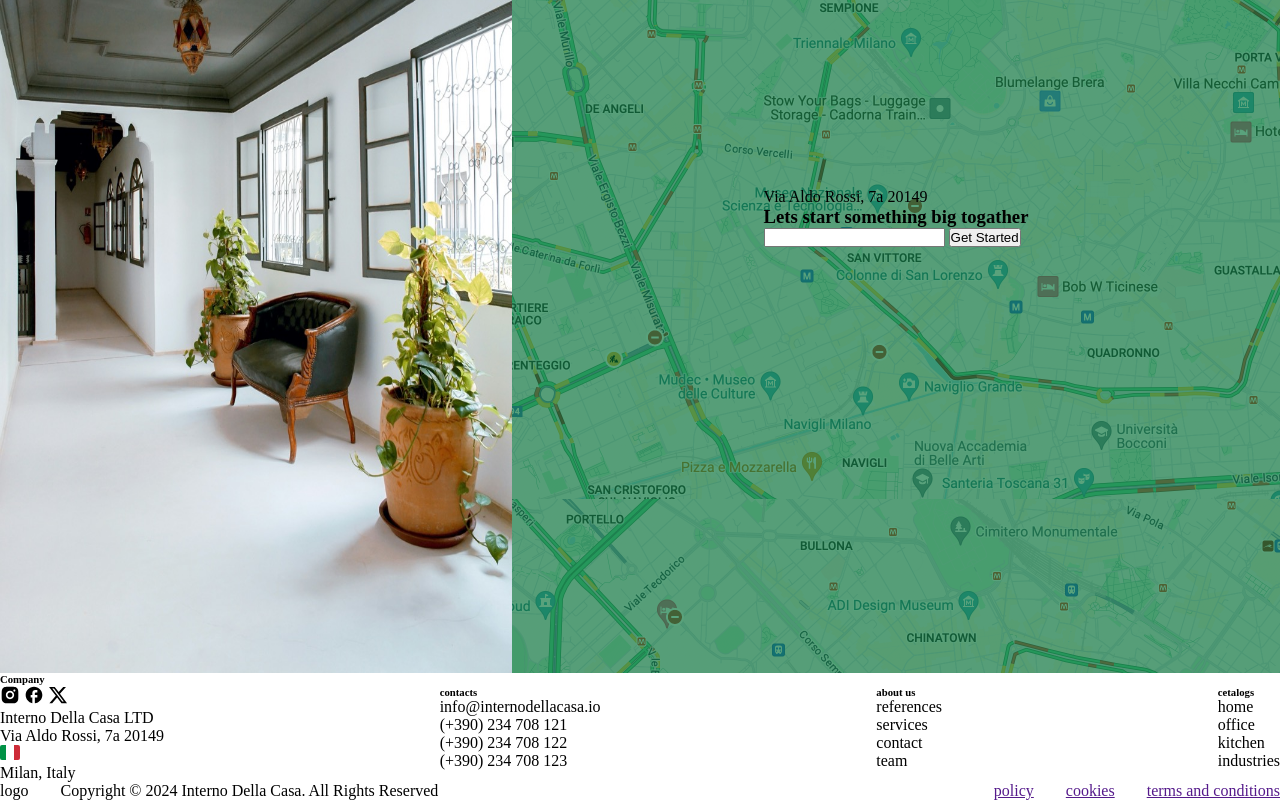
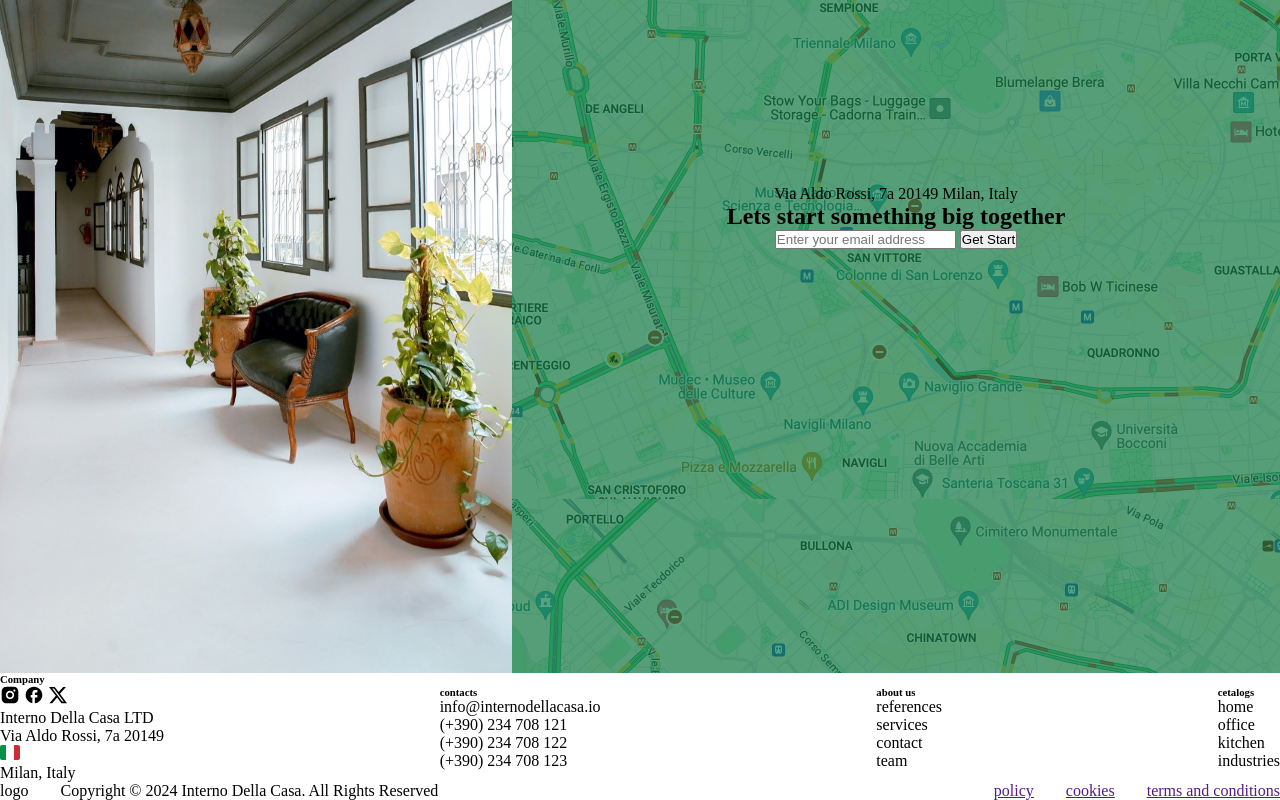
Before and after one commit to Maariannaa/pthtmlcss-landing-it-internodellacasa, a plain HTML site: page index.html in a window 1280 px wide. Shown: the part 4289-5089 px from the top of the page. Drawn offline with Linux system fonts and the light colour scheme.

Commit message:
refactor(contact): ui changes

```diff
--- a/index.html
+++ b/index.html
@@ -317,26 +317,30 @@
     </div>
   </section>
   <section id="contact">
-    <img class="contact__contact--img"
+    <img
+      class="contact__contact--img"
       src="/images/contact.jpeg"
-      alt=""
+      alt="a beautiful apartment"
       width="250px"
       height="250px"
-    >
+    />
     <div class="contact__contact--form">
+      <p>
+        Via Aldo Rossi, 7a 20149 Milan, Italy
+      </p>
+      <h2>
+        Lets start something big together
+      </h2>
       <div>
-        <p>
-          Via Aldo Rossi, 7a 20149
-        </p>
-        <h3>
-          Lets start something big togather
-        </h3>
-        <div>
-          <input type="Enter your email adress">
-          <button>
-            Get Started
-          </button>
-        </div>
+        <input
+          type="email"
+          placeholder="Enter your email address"
+        />
+        <button
+          type="button"
+        >
+          Get Start
+        </button>
       </div>
     </div>
   </section>
```
